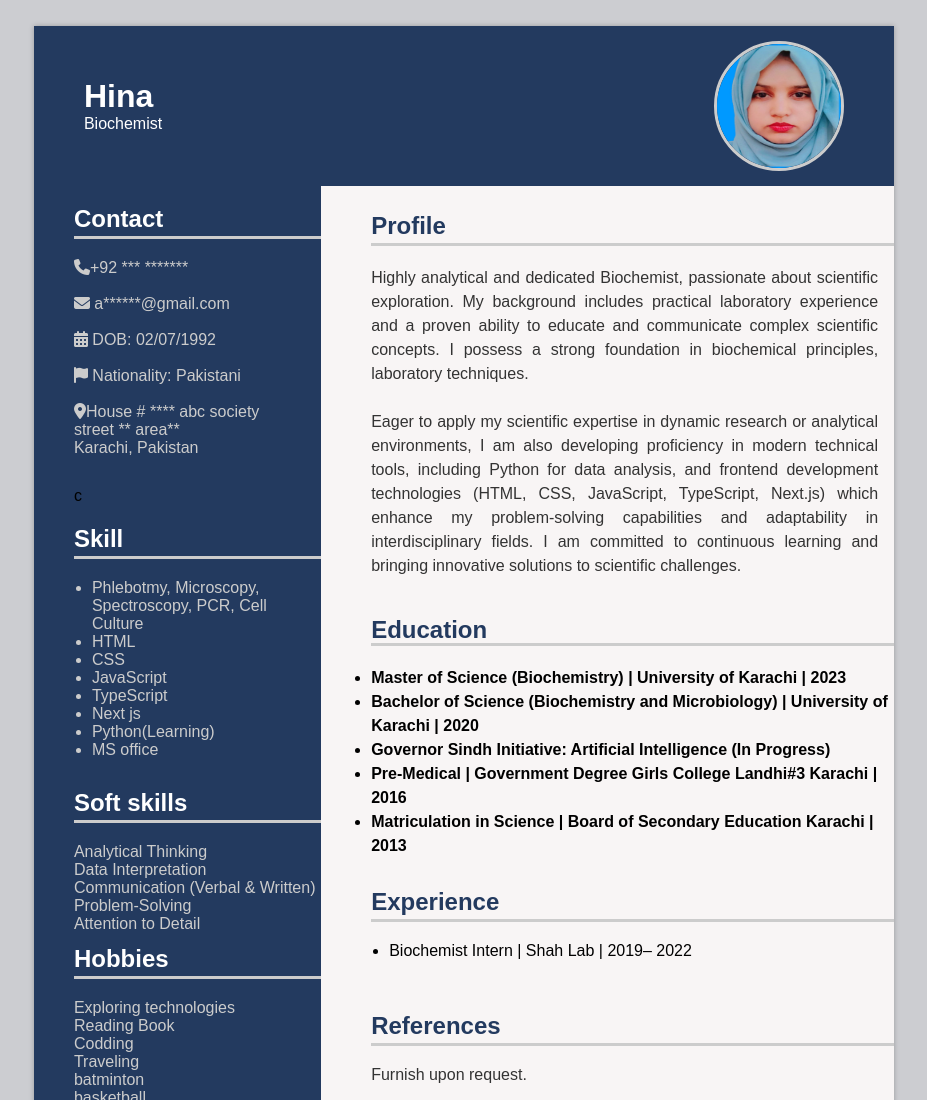
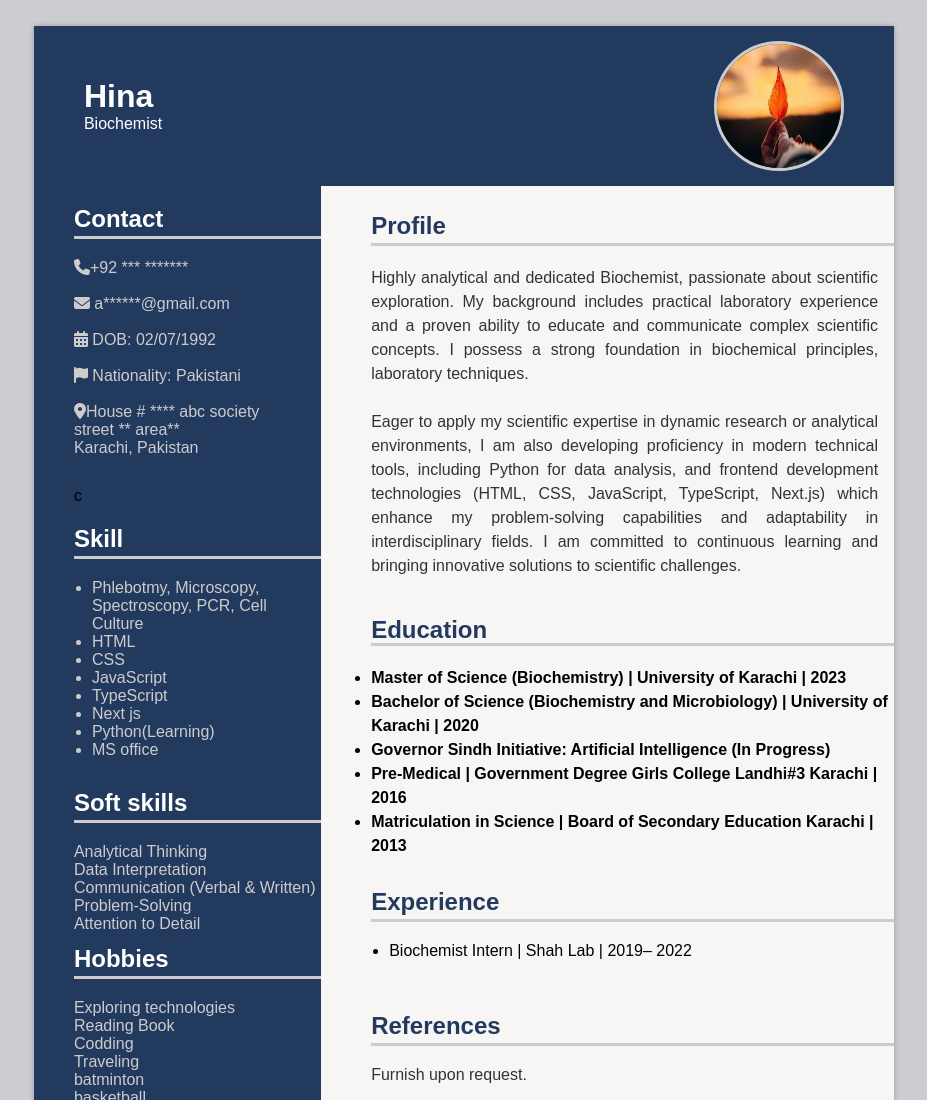
Before and after one commit to hinanish/bio.resume, a plain HTML site: page index.html in a window 1280 px wide. Shown: the top 1100 px of the page, without its empty margins (176-1103 px from the left). Drawn offline with Linux system fonts and the light colour scheme.

Commit message:
firt commit

```diff
--- a/index.html
+++ b/index.html
@@ -23,7 +23,7 @@
                 <p>Biochemist</p>
                     <!-- and Frontend Developer -->
             </div>
-            <img src="hina.jpeg" alt="">
+            <img src="download.jpg" alt="">
         </header>
 
         <!-- content div -->
```
Also changed, not shown: download.jpg (added), hina.jpeg (deleted).
